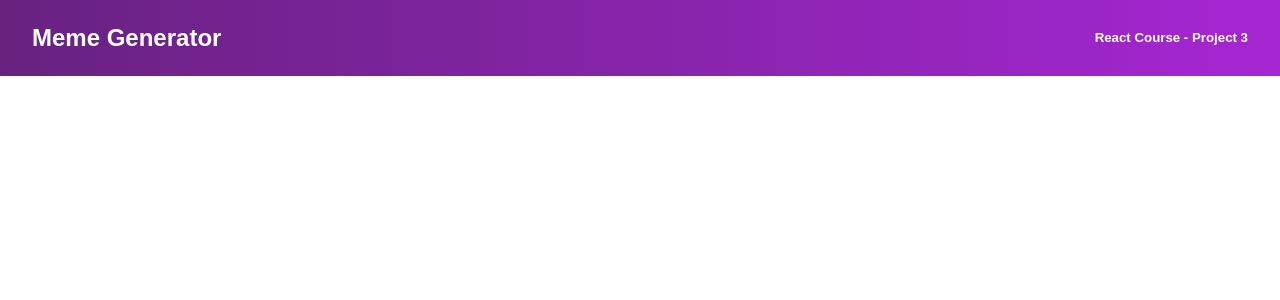
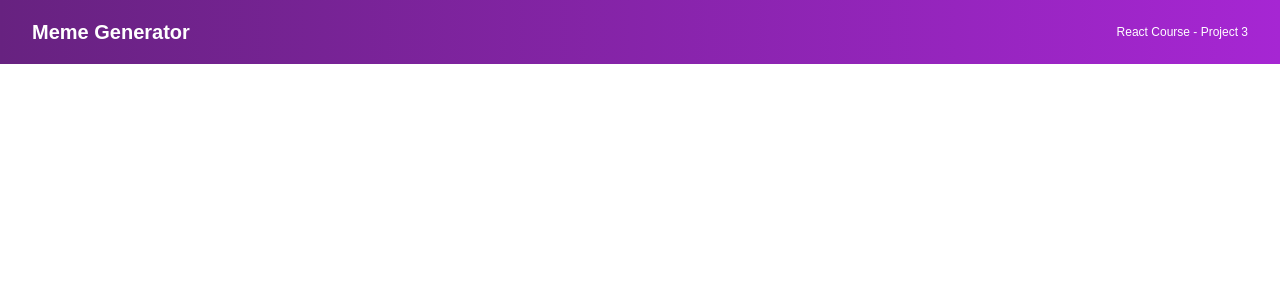
Before and after one commit to angrysun/meme-generator, a React (Create React App) app: page / in a window 1280 px wide. Shown: the top 300 px of the page. Built offline with nearby package versions, Linux system fonts and the light colour scheme.

Commit message:
header completed

```diff
--- a/src/App.css
+++ b/src/App.css
@@ -9,9 +9,24 @@ body {
 
 .header {
   display: flex;
-  justify-content: space-between;
+  /* justify-content: space-between; */
   align-items: center;
   padding: 4px 32px;
   background-image: linear-gradient(to right, #672280, #A626D3);
   color: white;
 }
+
+.header--image {
+  height: 100%;
+  margin-right: 6px;
+}
+
+.header--title {
+  font-size: 1.25rem;
+  margin-right: auto;
+}
+
+.header--project {
+  font-size: 0.75rem;
+  font-weight: 500;
+}
--- a/src/components/Header.js
+++ b/src/components/Header.js
@@ -1,8 +1,13 @@
 export default function Header() {
   return (
     <div className="header">
-      <h2>Meme Generator</h2>
-      <h5>React Course - Project 3</h5>
+      {/* <img
+        src="./images/troll-face.png"
+        className="header--image"
+        alt="troll-face"
+      /> */}
+      <h2 className="header--title">Meme Generator</h2>
+      <h5 className="header--project">React Course - Project 3</h5>
     </div>
   )
 }
```
